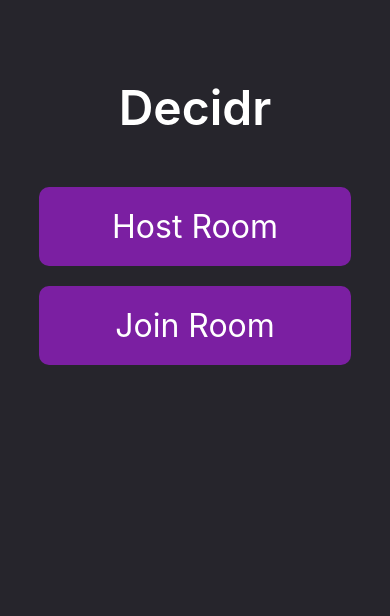
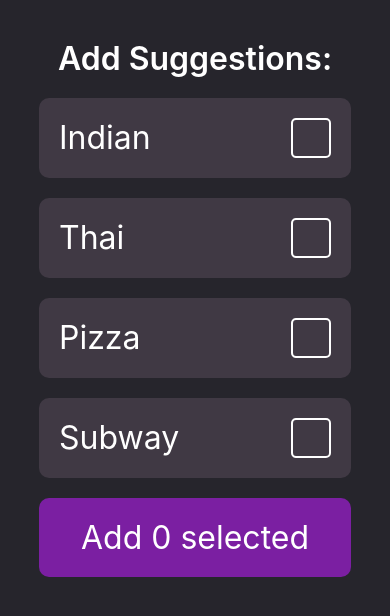
Before and after one commit to DecidrApp/decidr, a React Native app: screen /Suggest in a window 390 px wide. Shown: the top 616 px of the page. Built offline with nearby package versions, Linux system fonts and the light colour scheme.

Commit message:
Working selection screen

```diff
--- a/App.js
+++ b/App.js
@@ -6,7 +6,7 @@ import {createNativeStackNavigator} from '@react-navigation/native-stack';
 
 import Home from './src/screens/Home';
 import Room from './src/screens/Room';
-import AddSuggestions from './src/screens/AddSuggestions';
+import Suggest from './src/screens/Suggest';
 import sessionStore from './src/redux/sessionStore';
 import {Provider} from 'react-redux';
 
@@ -28,8 +28,8 @@ const App: () => Node = () => {
             options={{headerShown: false, animation: 'none'}}
           />
           <Stack.Screen
-            name="AddSuggestions"
-            component={AddSuggestions}
+            name="Suggest"
+            component={Suggest}
             options={{headerShown: false, animation: 'none'}}
           />
         </Stack.Navigator>
--- a/src/components/atoms/SelectionButton.js
+++ b/src/components/atoms/SelectionButton.js
@@ -1,21 +1,37 @@
-import React from 'react';
-import {Text, TouchableHighlight, StyleSheet} from 'react-native';
+import React, {useState} from 'react';
+import {Text, TouchableHighlight, StyleSheet, View} from 'react-native';
 import COLORS from '../../styles/colors';
 
-const Button = ({text, onPress}) => (
+const Button = ({text, onSelect, onDeselect}) => {
+  const [isSelected, setIsSelected] = useState(false);
+
+  return (
     <TouchableHighlight
-    onPress={onPress}
+      onPress={() => {
+        if (isSelected) {
+          setIsSelected(false);
+          onDeselect();
+        } else {
+          setIsSelected(true);
+          onSelect();
+        }
+      }}
       style={styles.button}
       activeOpacity={0.95}
-    underlayColor={COLORS.PRIMARY_LIGHT}>
+      underlayColor={COLORS.SECONDARY_LIGHT}>
+      <View style={styles.container}>
         <Text style={styles.buttonText}>{text}</Text>
+        <View style={styles.toggle}>
+          {isSelected && <View style={styles.toggleOn} />}
+        </View>
+      </View>
     </TouchableHighlight>
   );
+};
 
 const styles = StyleSheet.create({
   button: {
-    alignItems: 'center',
-    backgroundColor: COLORS.PRIMARY,
+    backgroundColor: COLORS.SECONDARY_DARK,
     padding: 20,
     marginBottom: 20,
     borderRadius: 10,
@@ -23,6 +39,23 @@ const styles = StyleSheet.create({
   buttonText: {
     fontSize: 32,
     color: COLORS.WHITE,
+    flexGrow: 1,
+  },
+  container: {
+    flexDirection: 'row',
+  },
+  toggle: {
+    borderColor: COLORS.WHITE,
+    borderWidth: 2,
+    borderRadius: 5,
+    width: 40,
+    height: 40,
+  },
+  toggleOn: {
+    backgroundColor: COLORS.WHITE,
+    width: 30,
+    height: 30,
+    margin: 3,
   },
 });
 
--- /dev/null
+++ b/src/redux/actions/addSuggestions.js
@@ -0,0 +1,8 @@
+import {ADD_SUGGESTIONS} from '../types';
+
+export function addSuggestions(suggestions) {
+  return {
+    type: ADD_SUGGESTIONS,
+    payload: suggestions,
+  };
+}
--- /dev/null
+++ b/src/redux/actions/resetSuggestions.js
@@ -0,0 +1,7 @@
+import {RESET_SUGGESTIONS} from '../types';
+
+export function resetSuggestions() {
+  return {
+    type: RESET_SUGGESTIONS,
+  };
+}
--- a/src/redux/actions/setIsHost.js
+++ b/src/redux/actions/setIsHost.js
@@ -1,6 +1,8 @@
+import {SET_IS_HOST} from '../types';
+
 export function setIsHost(isHost) {
   return {
-    type: 'SET_IS_HOST',
+    type: SET_IS_HOST,
     payload: isHost,
   };
 }
--- a/src/redux/reducers/hostReducer.js
+++ /dev/null
@@ -1,17 +0,0 @@
-const initialState = {
-  isHost: false,
-};
-
-const hostReducer = (state = initialState, action) => {
-  switch (action.type) {
-    case 'SET_IS_HOST':
-      return {
-        ...state,
-        isHost: action.payload,
-      };
-    default:
-      return state;
-  }
-};
-
-export default hostReducer;
--- a/src/redux/sessionStore.js
+++ b/src/redux/sessionStore.js
@@ -1,7 +1,37 @@
-import { combineReducers, createStore } from "redux";
+import {createStore} from 'redux';
+import { ADD_SUGGESTIONS, RESET_SUGGESTIONS, SET_IS_HOST } from "./types";
 
-import hostReducer from './reducers/hostReducer';
+const initialState = {
+  isHost: false,
+  suggestions: [],
+};
 
-const rootReducer = combineReducers({host: hostReducer});
+const reducer = (state = initialState, action) => {
+  switch (action.type) {
+    case SET_IS_HOST:
+      return {
+        ...state,
+        isHost: action.payload,
+      };
+    case ADD_SUGGESTIONS:
+      const newSuggestions = state.suggestions;
+      action.payload.forEach(suggestion => {
+        if (!newSuggestions.includes(suggestion)) {
+          newSuggestions.push(suggestion);
+        }
+      });
+      return {
+        ...state,
+        suggestions: newSuggestions,
+      };
+    case RESET_SUGGESTIONS:
+      return {
+        ...state,
+        suggestions: [],
+      };
+    default:
+      return state;
+  }
+};
 
-export default createStore(rootReducer);
+export default createStore(reducer);
--- /dev/null
+++ b/src/redux/types.js
@@ -0,0 +1,3 @@
+export const SET_IS_HOST = 'SET_IS_HOST';
+export const ADD_SUGGESTIONS = 'ADD_SUGGESTIONS';
+export const RESET_SUGGESTIONS = 'RESET_SUGGESTIONS';
--- a/src/screens/AddSuggestions.js
+++ /dev/null
@@ -1,46 +0,0 @@
-import React, {useState} from 'react';
-import {SafeAreaView, ScrollView, StyleSheet, Text} from 'react-native';
-import Button from '../components/atoms/Button';
-import COLORS from '../styles/colors';
-import SelectionButton from '../components/atoms/SelectionButton';
-
-const Room = ({navigation, route}) => {
-  const [numSelected] = useState(0);
-
-  return (
-    <SafeAreaView style={[styles.background]}>
-      <ScrollView>
-        <Text style={[styles.title]}>{'Add Suggestions:'}</Text>
-
-        <SelectionButton text={'Indian'} />
-
-        <Button
-          text={'Add ' + String(numSelected) + ' selected'}
-          onPress={() => {
-            navigation.navigate('Room');
-          }}
-        />
-      </ScrollView>
-    </SafeAreaView>
-  );
-};
-
-const styles = StyleSheet.create({
-  background: {
-    flex: 1,
-    flexGrow: 10,
-    paddingTop: '10%',
-    paddingLeft: '10%',
-    paddingRight: '10%',
-    backgroundColor: COLORS.BACKGROUND,
-  },
-  title: {
-    fontSize: 32,
-    fontWeight: '600',
-    textAlign: 'center',
-    marginBottom: 5,
-    color: COLORS.WHITE,
-  },
-});
-
-export default Room;
--- a/src/screens/Home.js
+++ b/src/screens/Home.js
@@ -2,7 +2,6 @@ import React from 'react';
 import {SafeAreaView, StyleSheet, Text, View} from 'react-native';
 import Button from '../components/atoms/Button';
 import COLORS from '../styles/colors';
-import {connect} from 'react-redux';
 import {setIsHost} from '../redux/actions/setIsHost';
 import sessionStore from '../redux/sessionStore';
 
--- a/src/screens/Room.js
+++ b/src/screens/Room.js
@@ -5,10 +5,13 @@ import Suggestion from '../components/atoms/Suggestion';
 import COLORS from '../styles/colors';
 import {connect} from 'react-redux';
 import sessionStore from '../redux/sessionStore';
+import {useIsFocused} from '@react-navigation/native';
+import {resetSuggestions} from '../redux/actions/resetSuggestions';
 
 const Room = ({navigation}) => {
   const [roomCode] = useState('x9z6y');
   const [numParticipants] = useState(1);
+  const isFocused = useIsFocused(); // Force re-render
 
   return (
     <SafeAreaView style={[styles.background]}>
@@ -18,20 +21,25 @@ const Room = ({navigation}) => {
           {String(numParticipants) + ' participants'}
         </Text>
 
-        <Suggestion text={'Indian'} suggestedBy={'Joe Zlonicky'} />
+        {sessionStore.getState().suggestions.map(suggestion => (
+          <Suggestion
+            text={suggestion}
+            key={suggestion}
+            suggestedBy={'Joe Zlonicky'}
+          />
+        ))}
 
         <Button
           text={'Add Suggestion'}
           onPress={() => {
-            navigation.navigate('AddSuggestions');
+            navigation.navigate('Suggest');
           }}
         />
 
         <Button
-          text={
-            sessionStore.getState().host.isHost ? 'Close Room' : 'Leave Room'
-          }
+          text={sessionStore.getState().isHost ? 'Close Room' : 'Leave Room'}
           onPress={() => {
+            sessionStore.dispatch(resetSuggestions());
             navigation.navigate('Home');
           }}
         />
--- /dev/null
+++ b/src/screens/Suggest.js
@@ -0,0 +1,74 @@
+import React, {useState} from 'react';
+import {SafeAreaView, ScrollView, StyleSheet, Text} from 'react-native';
+import Button from '../components/atoms/Button';
+import COLORS from '../styles/colors';
+import SelectionButton from '../components/atoms/SelectionButton';
+import sessionStore from '../redux/sessionStore';
+import {addSuggestions} from '../redux/actions/addSuggestions';
+import {connect} from 'react-redux';
+import {setIsHost} from '../redux/actions/setIsHost';
+
+const Suggest = ({navigation, route}) => {
+  const restaurants = ['Indian', 'Thai', 'Pizza', 'Subway'];
+  const [selected, setSelected] = useState([]);
+  const [numSelected, setNumSelected] = useState(0);
+
+  const suggestionSelected = name => {
+    setNumSelected(numSelected + 1);
+    setSelected(selected => [...selected, name]);
+  };
+
+  const suggestionDeselected = name => {
+    setNumSelected(numSelected - 1);
+    setSelected(selected.filter(item => item !== name));
+  };
+
+  return (
+    <SafeAreaView style={[styles.background]}>
+      <ScrollView>
+        <Text style={[styles.title]}>{'Add Suggestions:'}</Text>
+
+        {restaurants.map(restaurant => (
+          <SelectionButton
+            text={restaurant}
+            key={restaurant}
+            onSelect={() => {
+              suggestionSelected(restaurant);
+            }}
+            onDeselect={() => {
+              suggestionDeselected(restaurant);
+            }}
+          />
+        ))}
+
+        <Button
+          text={'Add ' + String(numSelected) + ' selected'}
+          onPress={() => {
+            sessionStore.dispatch(addSuggestions(selected));
+            navigation.navigate('Room');
+          }}
+        />
+      </ScrollView>
+    </SafeAreaView>
+  );
+};
+
+const styles = StyleSheet.create({
+  background: {
+    flex: 1,
+    flexGrow: 10,
+    paddingTop: '10%',
+    paddingLeft: '10%',
+    paddingRight: '10%',
+    backgroundColor: COLORS.BACKGROUND,
+  },
+  title: {
+    fontSize: 32,
+    fontWeight: '600',
+    textAlign: 'center',
+    marginBottom: 20,
+    color: COLORS.WHITE,
+  },
+});
+
+export default Suggest;
```
Lines whose indentation alone changed are shown as unchanged.
